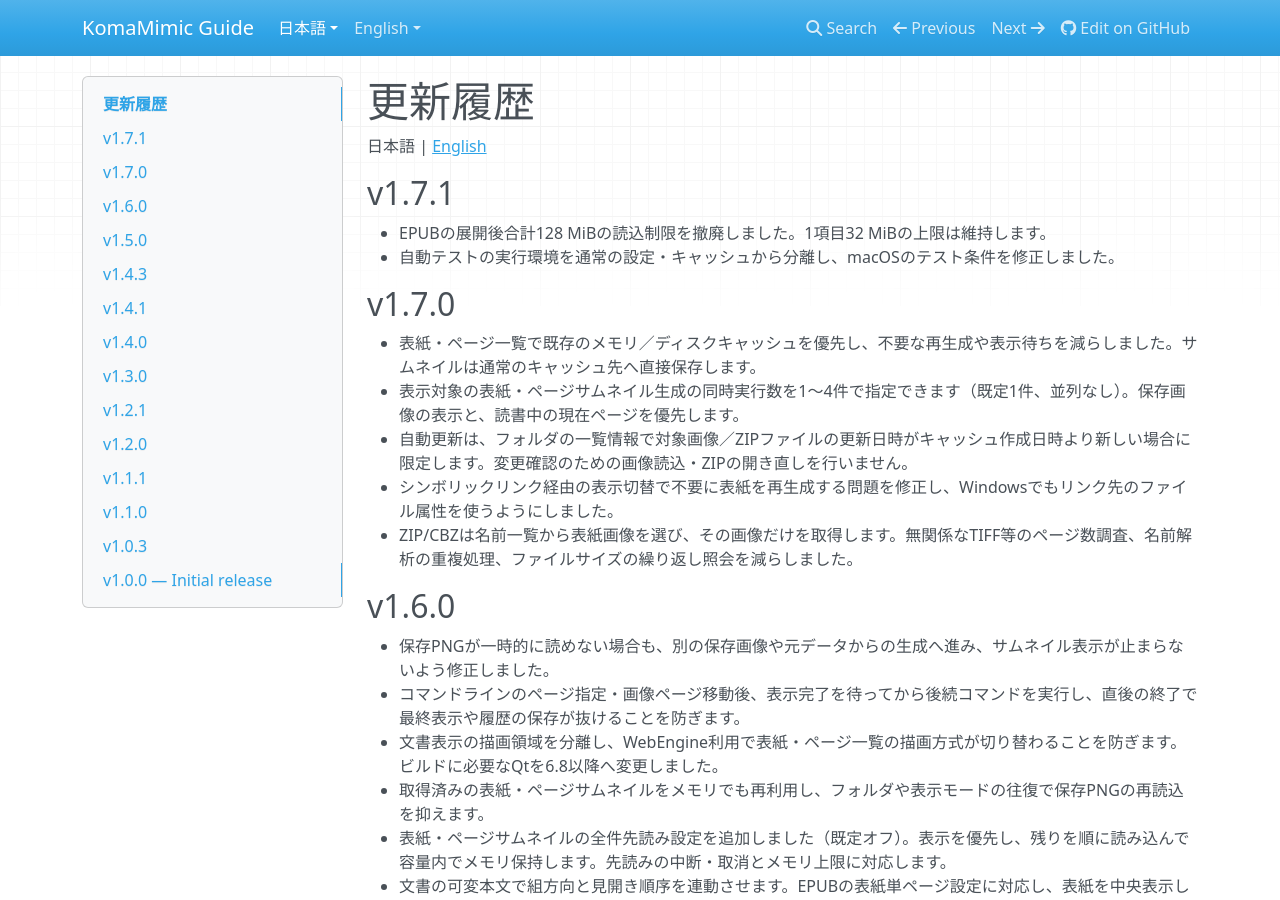
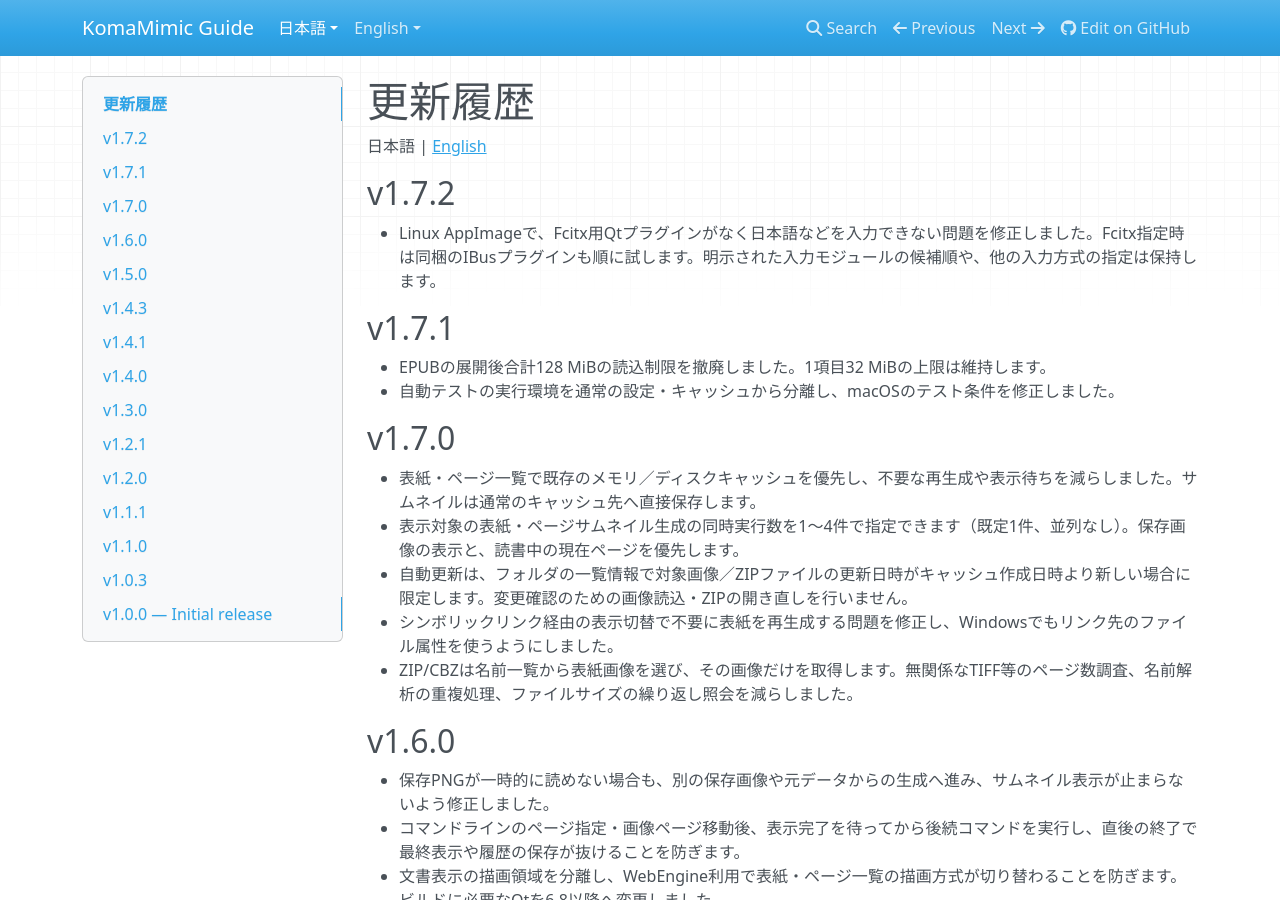
Before and after one commit to asfdrwe/KomaMimic, an MkDocs documentation site: the page built from docs/site/changelog.md, in a window 1280 px wide and 900 px high. Built offline with MkDocs 1.6.1, drawn with Linux system fonts in a browser that asks for light colours; nearby versions of some CDN libraries.

Commit message:
add ime workaround for AppImage

```diff
--- a/CMakeLists.txt
+++ b/CMakeLists.txt
@@ -7,7 +7,7 @@ endif()
 # Migrate the old vcpkg feature; WebEngine is now a required dependency.
 list(REMOVE_ITEM VCPKG_MANIFEST_FEATURES extended-documents)
 include(cmake/WindowsFast.cmake)
-project(KomaMimic VERSION 1.7.1 LANGUAGES CXX)
+project(KomaMimic VERSION 1.7.2 LANGUAGES CXX)
 include(CTest)
 set(CMAKE_CXX_STANDARD 20)
 set(CMAKE_CXX_STANDARD_REQUIRED ON)
--- a/docs/site/changelog.md
+++ b/docs/site/changelog.md
@@ -1,6 +1,10 @@
 # 更新履歴
 
 日本語 | [English](en/changelog.md)
+
+## v1.7.2
+
+- Linux AppImageで、Fcitx用Qtプラグインがなく日本語などを入力できない問題を修正しました。Fcitx指定時は同梱のIBusプラグインも順に試します。明示された入力モジュールの候補順や、他の入力方式の指定は保持します。
 
 ## v1.7.1
 
--- a/vcpkg.json
+++ b/vcpkg.json
@@ -1,6 +1,6 @@
 {
   "name": "komamimic",
-  "version-string": "1.7.1",
+  "version-string": "1.7.2",
   "description": "Cross-platform comic and image viewer",
   "license": "GPL-3.0-only",
   "builtin-baseline": "9eec002df1cd109f8f104cd966a763daf9751489",
```
Also changed, not shown: README.md (+5 -3 lines), docs/developer/packaging.md (+4 -0 lines), docs/developer/releasing.md (+8 -8 lines), docs/site/en/changelog.md (+4 -0 lines), 3 other files.
